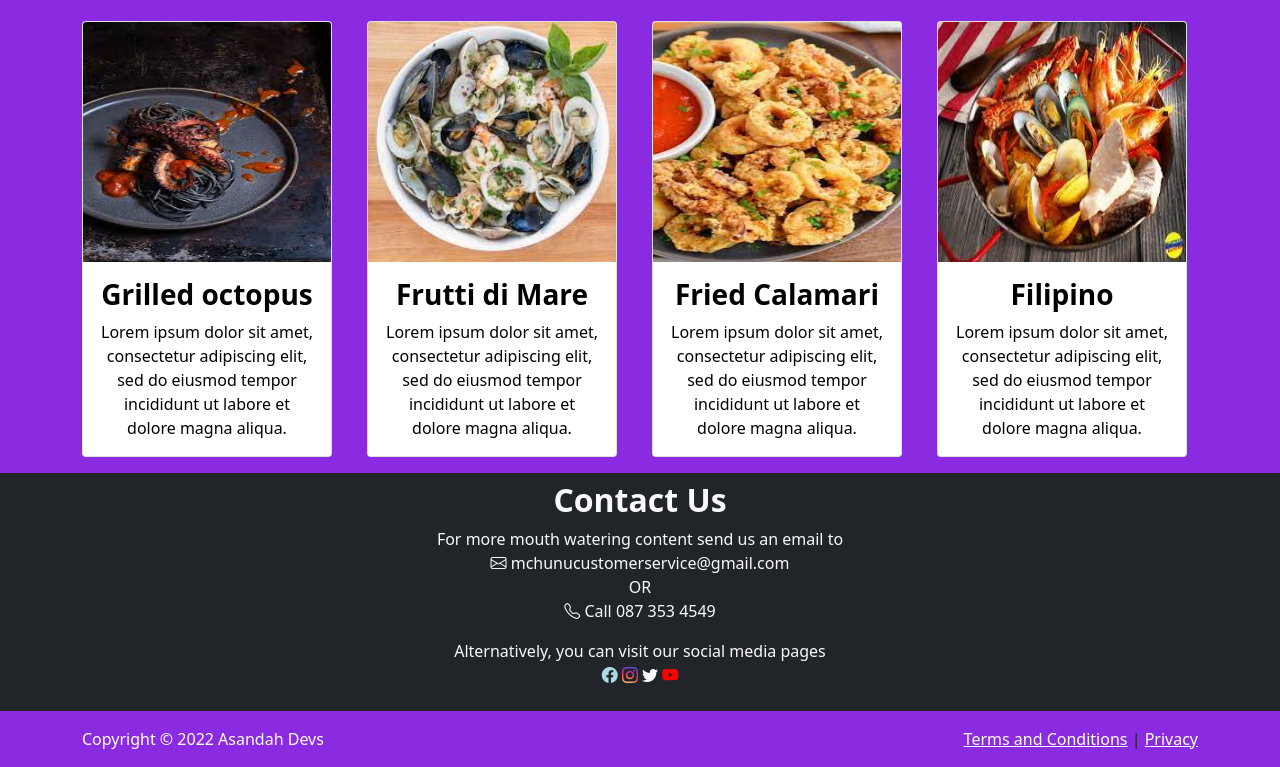
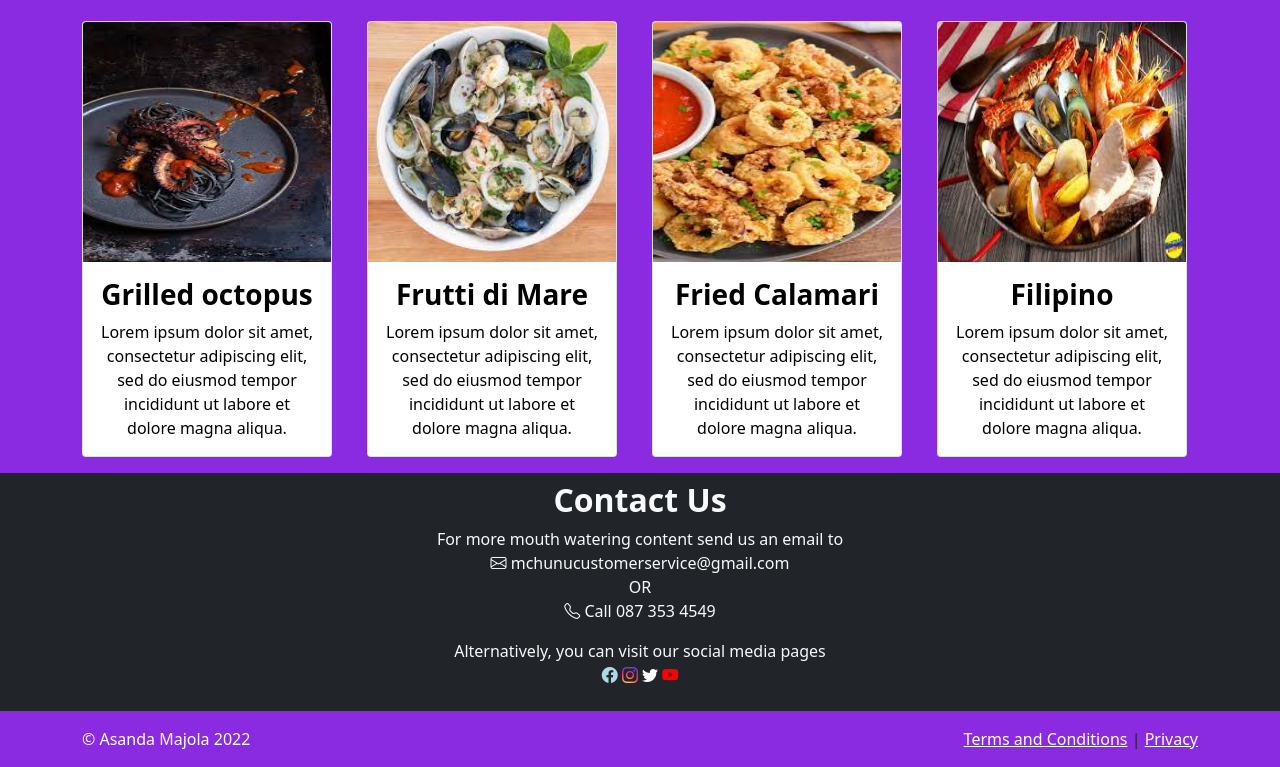
Before and after one commit to AsandahDevs/AsandahDevs.github.io, a plain HTML site: page index.html in a window 1280 px wide. Shown: the part 1512-2279 px from the top of the page. Drawn offline with nearby package versions, Linux system fonts and the light colour scheme.

Commit message:
Modified webpage

```diff
--- a/index.html
+++ b/index.html
@@ -239,7 +239,7 @@
             <div class="container">
                 <div class="row">
                     <div class="col-md">
-                        <p class="text-white">Copyright &copy; 2022 Asandah Devs</p>
+                        <p class="text-white"> &copy; Asanda Majola 2022</p>
                     </div>
                     <div class="col-md text-md-end">
                         <p><a href="#">Terms and Conditions</a> <span>|</span> <a href="#">Privacy</a></p>
```
